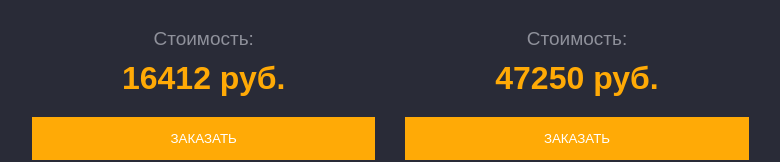
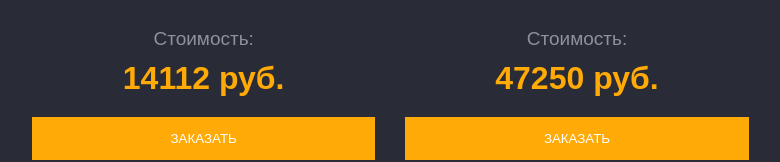
Before and after one commit to GrinCaseCode/configurator, a React (Create React App) app: page / in a window 1280 px wide. Shown: the part 1059-1221 px from the top of the page, without its empty margins (108-888 px from the left). Built offline with nearby package versions, Linux system fonts and the light colour scheme.

Commit message:
игнор count

```diff
--- a/public/index.html
+++ b/public/index.html
@@ -119,6 +119,7 @@
                 "values": [
                   {
                         "value": "16",
+                        "count": 2,
                         "price": "2300",
                         "title": "HPE 16GB (1x16GB) Dual Rank x4 PC3-14900R (DDR3-1866) Registered CAS-13 Memory Kit (712383-081)"
                     },
--- a/src/App.js
+++ b/src/App.js
@@ -13,7 +13,8 @@ function transformItemToConfigOptions(item) {
       values: prop.values.map((v, i) => ({
         title: v.title,
         price: parseInt(v.price || '0'),
-        value: i
+        value: i,
+        count: v.count ? parseInt(v.count) : null
       }))
     };
   }
@@ -61,8 +62,6 @@ function App() {
     setConfigData(configs);
   }, []);
 
-  if (configData.length === 0) return <div>Загрузка...</div>;
-
   const updateConfig = (index, newConfig) => {
     setConfigData(prev =>
       prev.map((item, i) => i === index ? { ...item, config: newConfig } : item)
@@ -86,7 +85,12 @@ function App() {
         });
       } else if (key === 'RAM') {
         const sel = config[key].selectedIndex;
-        total += (prop.values[sel]?.price || 0) * config[key].quantity;
+        const ramOption = prop.values[sel];
+        if (ramOption?.count) {
+          total += ramOption.price || 0;
+        } else {
+          total += (ramOption?.price || 0) * config[key].quantity;
+        }
       } else {
         total += prop.values[config[key]]?.price || 0;
       }
@@ -317,9 +321,9 @@ function App() {
   return (
     <div className="App">
       <div className="container">
-          <div className="row-main">
-            {configData.map((item, index) => renderConfigurator(item, index))}
-          </div>
+        <div className="row-main">
+          {configData.map((item, index) => renderConfigurator(item, index))}
+        </div>
       </div>
     </div>
   );
```
